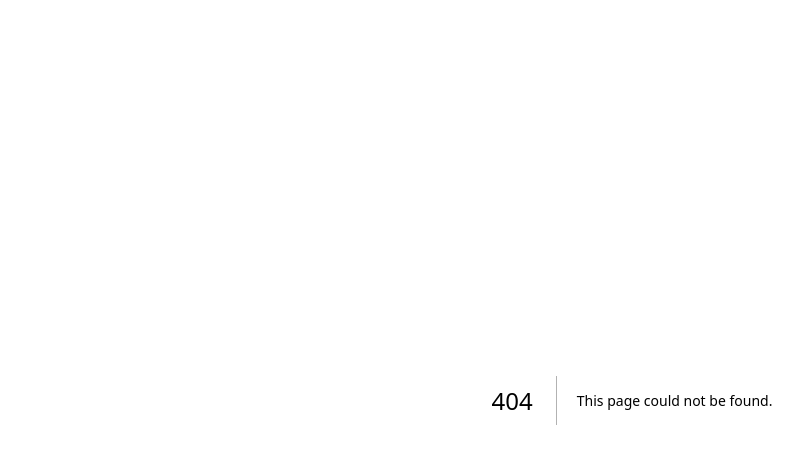
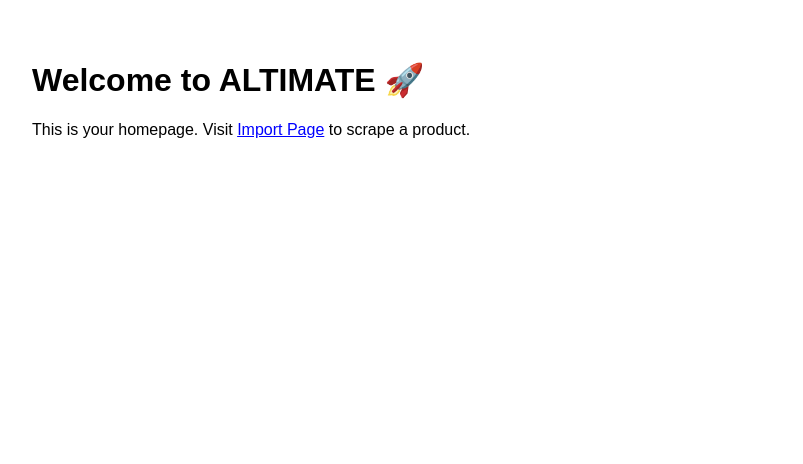
Before and after one commit to udostonejoseph08/altimate, a Next.js app: page / in a window 1280 px wide. Before the commit this address had no page. Shown: the top 464 px of the page, without its empty margins (8-811 px from the left). Built offline with nearby package versions, Linux system fonts and the light colour scheme.

Commit message:
Create index.js

```diff
--- /dev/null
+++ b/pages/index.js
@@ -0,0 +1,8 @@
+export default function Home() {
+  return (
+    <div style={{ padding: '2rem', fontFamily: 'Arial' }}>
+      <h1>Welcome to ALTIMATE 🚀</h1>
+      <p>This is your homepage. Visit <a href="/import" style={{ color: 'blue' }}>Import Page</a> to scrape a product.</p>
+    </div>
+  );
+}
```
